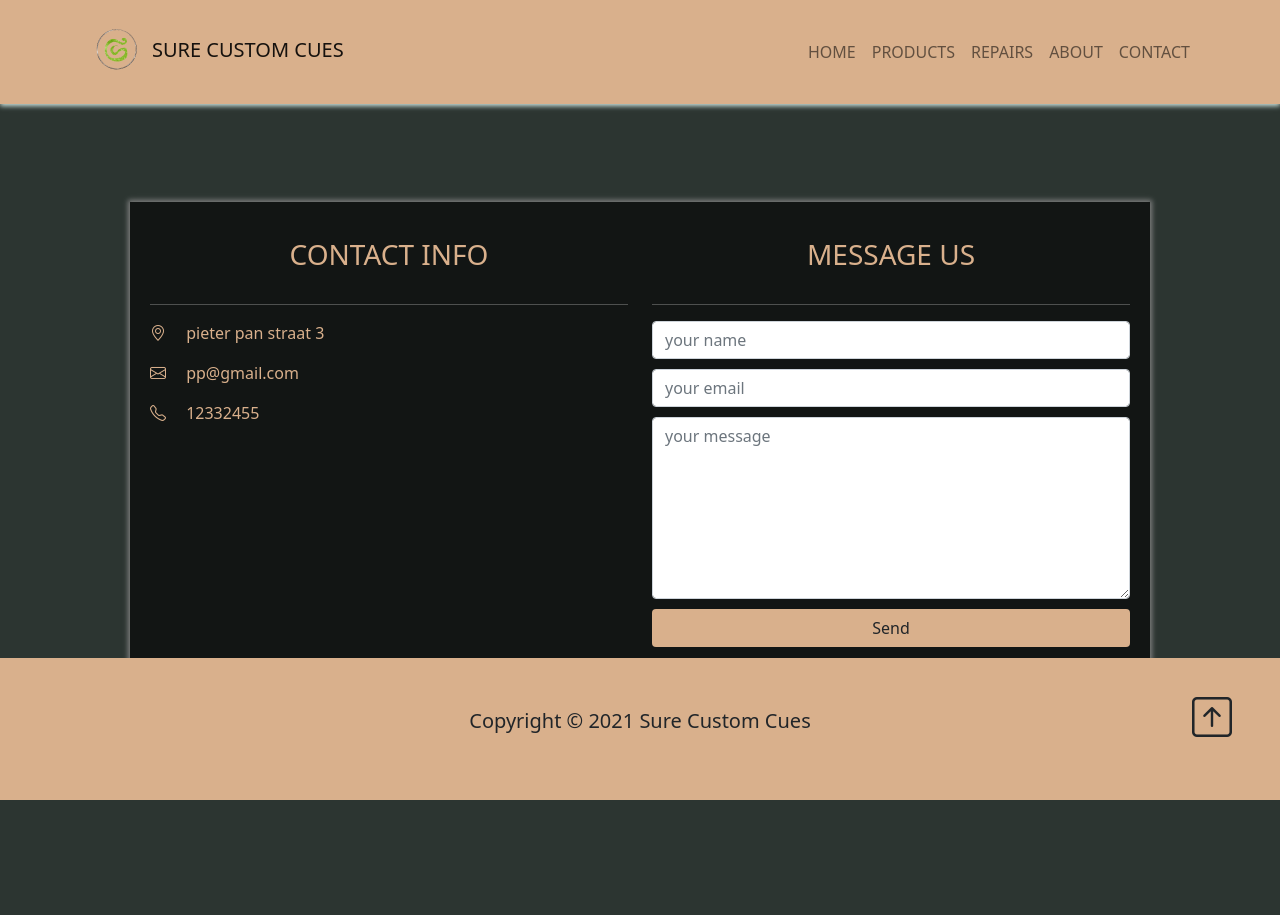
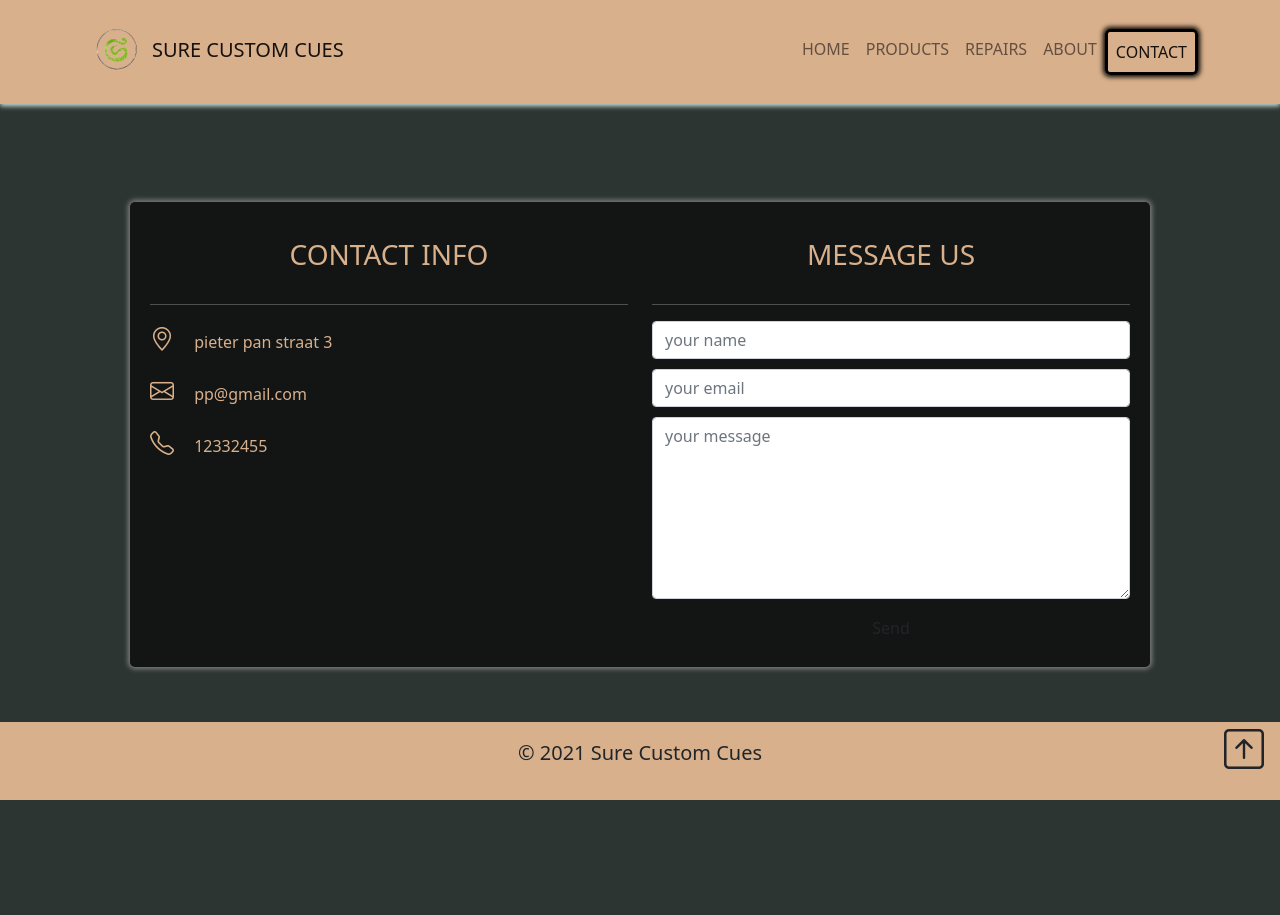
Before and after one commit to ivarsaris/sure_cues, a Django app: page /contact/ in a window 1280 px wide. Run offline with Django 3.2, Linux system fonts and the light colour scheme; some libraries are stand-ins or nearby versions.

Commit message:
added current page highlight to navbar

```diff
--- /dev/null
+++ b/webpage/static/webpage/scripts/navbar.js
@@ -0,0 +1,12 @@
+$(function(){
+    var current = location.pathname;
+    if(current.length > 1) {
+        $('#nav li a').each(function(){
+            var $this = $(this);
+            // if the current path is like this link, make it active
+            if($this.attr('href').indexOf(current) !== -1){
+                $this.addClass('active');
+            }
+        })
+    }
+})
--- a/webpage/static/webpage/style.css
+++ b/webpage/static/webpage/style.css
@@ -14,6 +14,7 @@ body {
     min-height: 100vh;
     margin-bottom: 100px;
     background-color: #2c3531;
+    /* #3d3d3d */
 }
 
 .bg-infoo {
@@ -22,10 +23,6 @@ body {
 
 .text-infoo {
     color: #D9B08c;
-}
-
-.btn-infoo{
-    background-color: #D9B08c;
 }
 
 .bg-darkk {
@@ -48,6 +45,13 @@ body {
 .navbar-logo {
     margin: 10px;
 }
+
+.navbar-nav .nav-item .active {
+    box-shadow: 0 0 5px 2px black;
+    border: black solid 3px;
+    border-radius: 5px;
+}
+
 
 /* homepage carousel */
 
@@ -93,6 +97,14 @@ body {
     border-radius: 5px;
 }
 
+.shafts-card {
+    box-shadow: 0 0 5px 2px #D9B08c;
+}
+
+.cues-card {
+    box-shadow: 0 0 5px 2px black;
+}
+
 /* repairs table */
 .repair-price {
     text-align: right;
@@ -105,6 +117,7 @@ body {
 /* contact form */
 .contact-form {
     background:rgba(0,0,0,.6);
+    border-radius: 5px;
     color:#D9B08c;
     margin-bottom: 100px;
     margin-top: 50px;
@@ -120,8 +133,15 @@ body {
     margin-top: 10px;
 }
 
-.contact-icon {
-    size: 20px;
+@media screen and (min-width: 768px) {
+    .contact-info {
+        margin-left: auto;
+    }
+}
+
+.contact-form i {
+    font-size: 1.5em;
+    color:#D9B08c;
 }
 
 /* footer */
--- a/webpage/templates/webpage/base.html
+++ b/webpage/templates/webpage/base.html
@@ -33,7 +33,7 @@
                 <span class="navbar-toggler-icon"></span>
             </button>
             <div class="collapse navbar-collapse" id="navmenu">
-                <ul class="navbar-nav ms-auto">
+                <ul class="navigation navbar-nav ms-auto" id="nav">
                     <li class="nav-item">
                         <a href="{% url 'sure-home' %}" class="nav-link">HOME</a>
                     </li>
@@ -57,11 +57,11 @@
         {% block content %} {% endblock content %}
     </div>
     <!-- FOOTER -->
-    <footer class="p-5 bg-infoo text-center fixed-bottom">
+    <footer class="p-3 bg-infoo text-center fixed-bottom">
         <div class="container">
 
-            <p class="lead"> Copyright &copy; 2021 Sure Custom Cues</p>
-            <a href="#" class="position-absolute bottom-0 end-0 p-5 text-dark">
+            <p class="lead">&copy; 2021 Sure Custom Cues</p>
+            <a href="#" class="position-absolute bottom-0 end-0 p-3 text-dark">
                 <i class="bi bi-arrow-up-square h1"></i>
             </a>
         </div>
@@ -79,6 +79,7 @@
     <script src="https://stackpath.bootstrapcdn.com/bootstrap/4.3.1/js/bootstrap.min.js"
         integrity="sha384-JjSmVgyd0p3pXB1rRibZUAYoIIy6OrQ6VrjIEaFf/nJGzIxFDsf4x0xIM+B07jRM"
         crossorigin="anonymous"></script>
+    <script src="{% static 'webpage/scripts/navbar.js'%}"></script>
 </body>
 
 </html>
```
